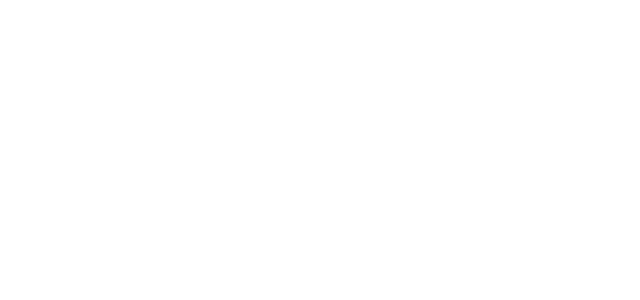
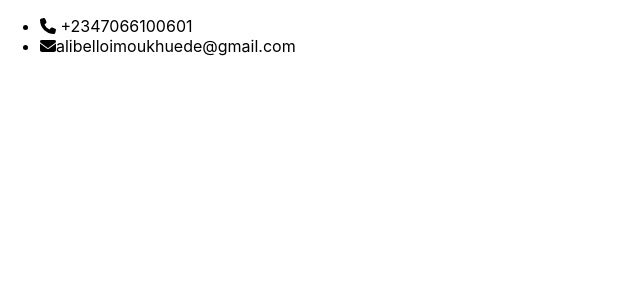
Before and after one commit to devalibello/tasty-food, a React (Create React App) app: page / in a window 1280 px wide. Shown: the top 300 px of the page, without its empty margins (0-640 px from the left). Built offline with nearby package versions, Linux system fonts and the light colour scheme.

Commit message:
Add contect nav

```diff
--- a/package.json
+++ b/package.json
@@ -4,6 +4,10 @@
   "private": true,
   "dependencies": {
     "@fortawesome/fontawesome-svg-core": "^6.5.2",
+    "@fortawesome/free-brands-svg-icons": "^6.5.2",
+    "@fortawesome/free-regular-svg-icons": "^6.5.2",
+    "@fortawesome/free-solid-svg-icons": "^6.5.2",
+    "@fortawesome/react-fontawesome": "^0.2.0",
     "@testing-library/jest-dom": "^5.17.0",
     "@testing-library/react": "^13.4.0",
     "@testing-library/user-event": "^13.5.0",
--- a/src/components/Homepage/Navbar.js
+++ b/src/components/Homepage/Navbar.js
@@ -1,11 +1,16 @@
 import React from 'react';
+import { FontAwesomeIcon } from '@fortawesome/react-fontawesome'
+import { faEnvelope,faPhone } from '@fortawesome/free-solid-svg-icons'
+import { faXTwitter,faFacebookF,faInstagram,faGithub } from '@fortawesome/free-brands-svg-icons'
+
 
 const Navbar = () => (
 <section className="nav-section">
     <div className="contact-section">
-        <div className="contact-list">
-
-        </div>
+        <ul className="contact-list">
+            <li><span className="phone"><FontAwesomeIcon icon={faPhone} /></span> +2347066100601</li>
+            <li><span className="mail"><FontAwesomeIcon icon={faEnvelope} /></span>alibelloimoukhuede@gmail.com</li>
+        </ul>
         <div className="social-list">
 
         </div>
```
Also changed, not shown: 1 other file (tests, documents, lock files or other folders).
